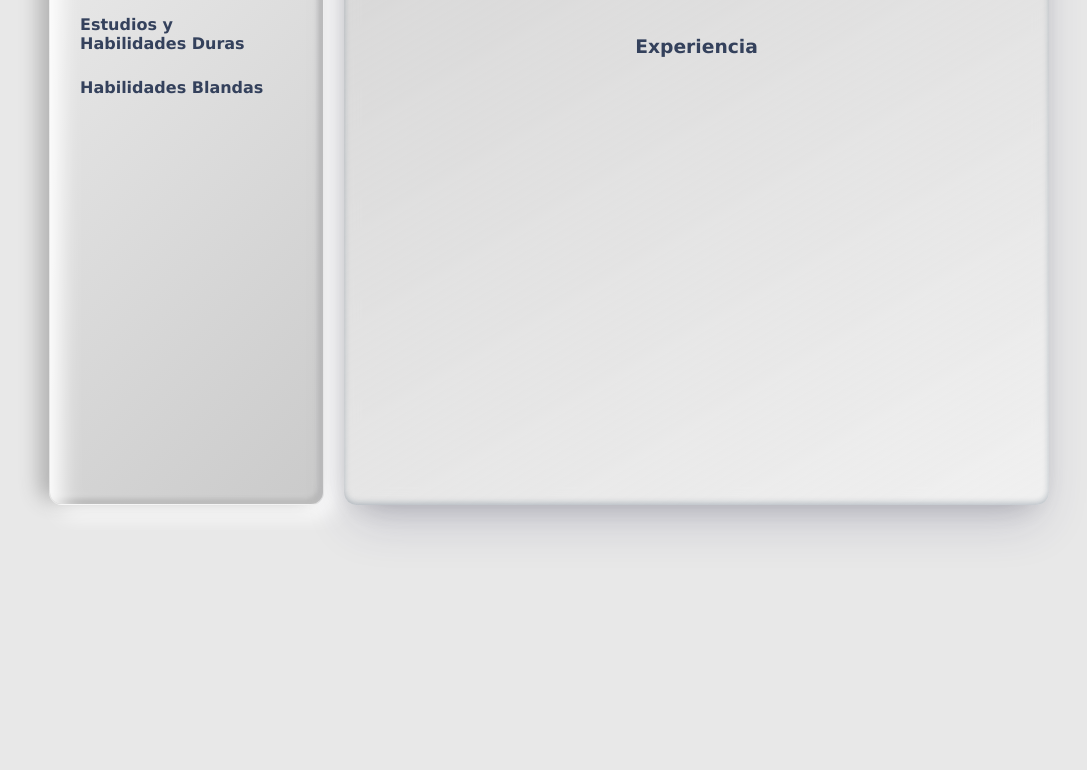
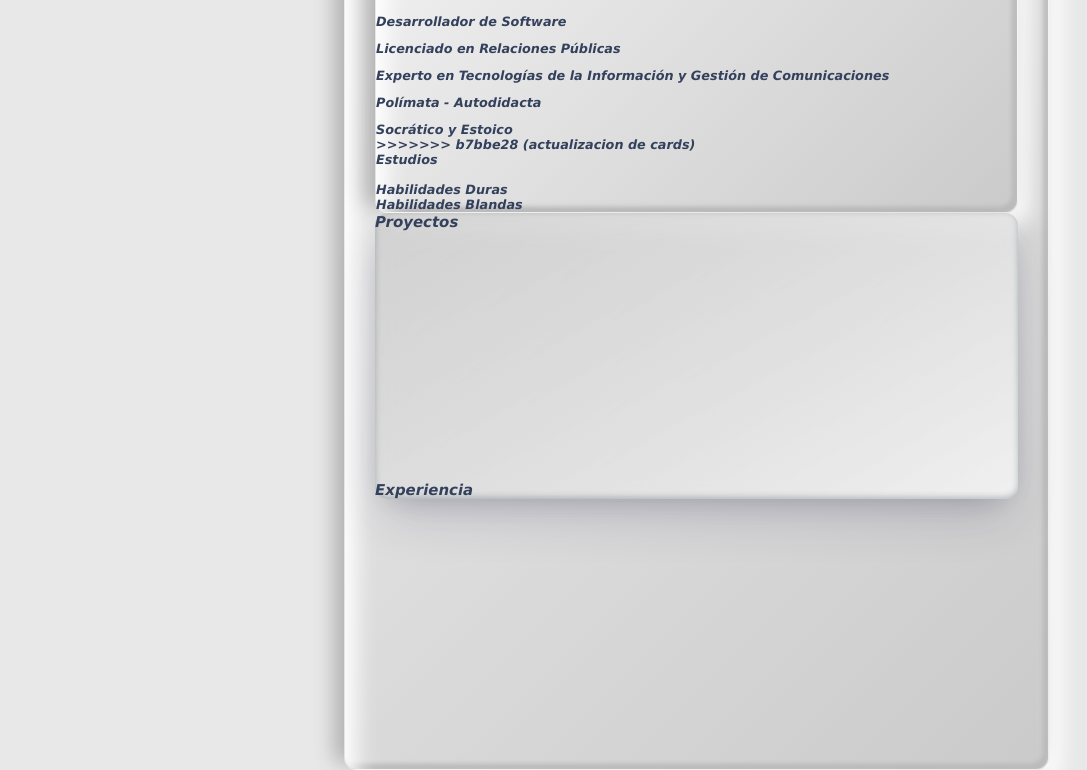
Before and after one commit to eriktory/portfolio, a plain HTML site: page index.html in a window 1280 px wide. Shown: the part 280-1050 px from the top of the page, without its empty margins (91-1178 px from the left). Before the commit the page ends 810 px from the top, so only its background shows below. Drawn offline with Linux system fonts and the light colour scheme.

Commit message:
actualizacion del html

```diff
--- a/index.html
+++ b/index.html
@@ -10,6 +10,7 @@
 <body>
     <main>
 
+<<<<<<< HEAD
         <section class="elementT1 perfil">
             <H1>Erik Tory</H1>
             <div class="intro">
@@ -21,23 +22,45 @@
                 Gestión de Comunicaciones</li>
                 <li>Polímata - Autodidacta - Socrático y Estoico</li>
                 </ul>
+=======
+        <section class="perfil">
+            <div class="presentCard">
+                <H1>Erik Tory</H1>
+                <div class="intro">
+                    <ul>
+                        <li>Desarrollador de Software</li>
+                        <li>Licenciado en Relaciones Públicas</li>
+                        <li>Experto en
+                            Tecnologías de la Información y
+                            Gestión de Comunicaciones</li>
+                        <li>Polímata - Autodidacta</li>
+                        <li>Socrático y Estoico</li>
+                    </ul>
+                </div>
+>>>>>>> b7bbe28 (actualizacion de cards)
             </div>
 
-            <div class="elementT2 hardSkill">
-                <H4>Estudios y<br>
-                Habilidades Duras
-                </H4>
+            <div class="elements estudios">
+                <H4>Estudios</H4><br>
             </div>
 
-            <div class="elementT2 softSkill">
+            <div class="elements estudios">
+                <H4>Habilidades Duras</H4>
+            </div>
+
+            <div class="elements softSkill">
                 <H4>Habilidades Blandas</H4>
             </div>
 
         </section>
 
-        <section class="elementT1 develop">
-            <H3>Proyectos</H3>
-            <H3>Experiencia</H3>
+        <section class="develop">
+            <div class="elements proyectos">
+                <H3>Proyectos</H3>
+            </div>
+            <div class="elements experiencia">
+                <H3>Experiencia</H3>
+            </div>
         </section>
 
 
```
